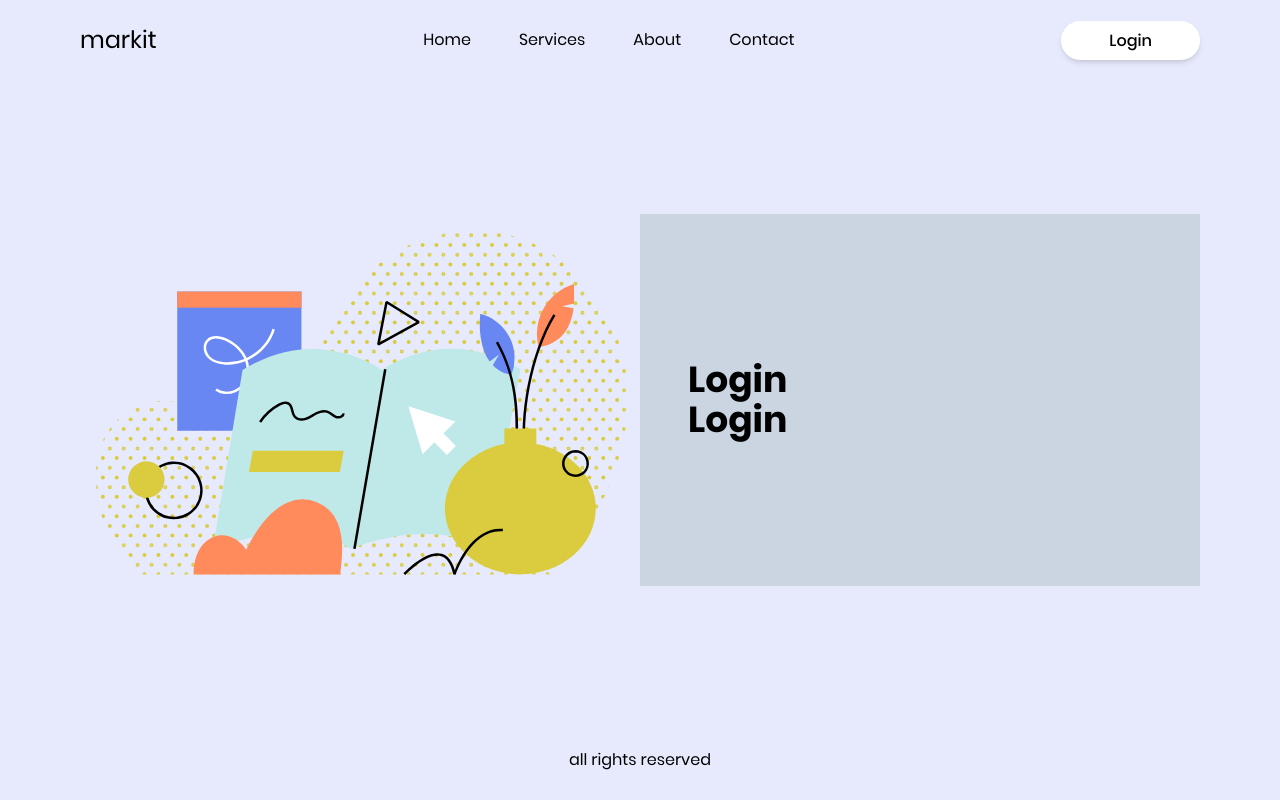
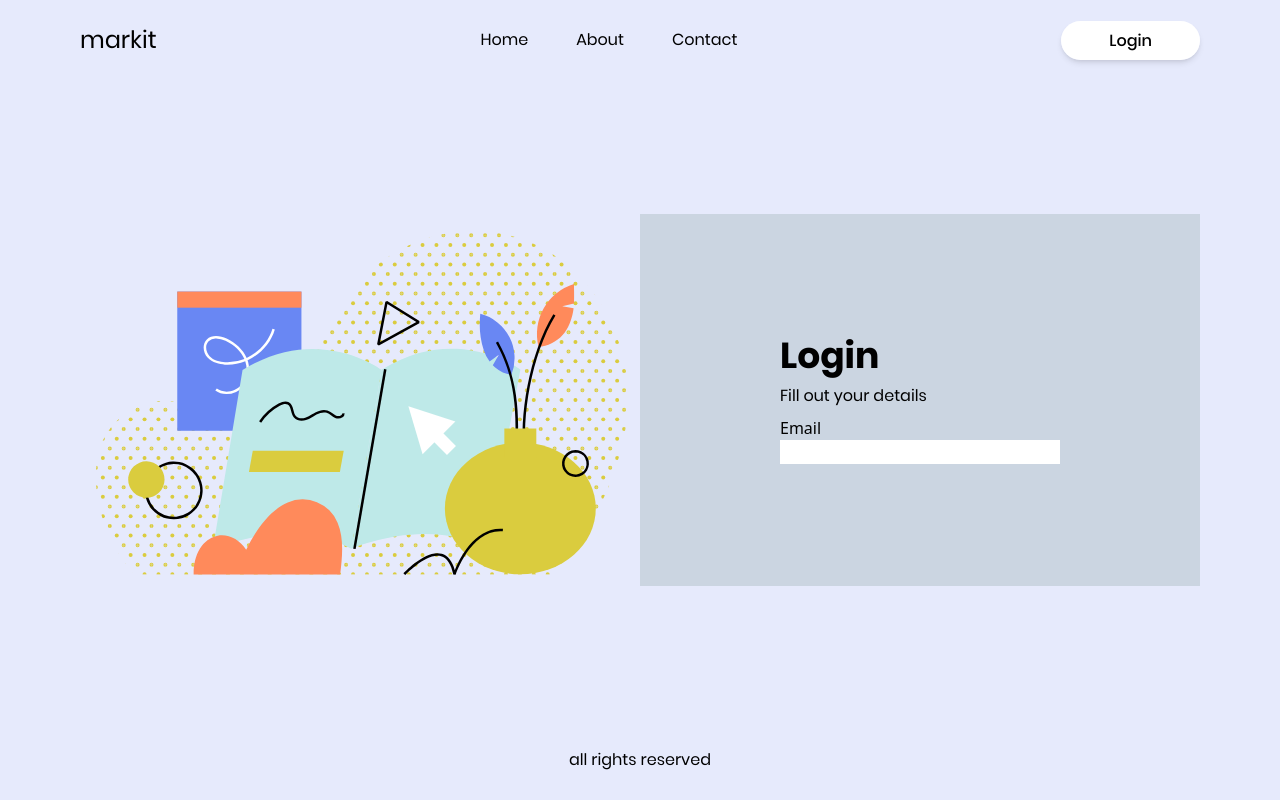
Before and after one commit to fahadbhatti2001/app, a React (Vite) app: page /login in a window 1280 px wide. Built offline with nearby package versions, Linux system fonts and the light colour scheme.

Commit message:
HeaderLinks

```diff
--- a/src/Components/Header.jsx
+++ b/src/Components/Header.jsx
@@ -1,7 +1,23 @@
 import React from "react";
 import { Link } from "react-router-dom";
+import { HeaderLinks } from "./HeaderLinks";
 
 export const Header = () => {
+
+    const linksData = [
+        {
+            name: "Home", urlLinksd: "/"
+        },
+        {
+            name: "About", urlLinksd: "/about"
+        },
+        {
+            name: "Contact", urlLinksd: "/contact"
+        },
+    ]
+
+
+
     return (
         <div className="flex justify-between items-center h-[10vh] px-20">
             <div className="">
@@ -9,18 +25,11 @@ export const Header = () => {
             </div>
             <div>
                 <ul className="flex gap-12">
-                    <li className="font-PoppinsRegular text-base transition-all hover:text-primary-3">
-                        <Link to="/">Home</Link>
-                    </li>
-                    <li className="font-PoppinsRegular text-base transition-all hover:text-primary-3">
-                        <Link to="/">Services</Link>
-                    </li>
-                    <li className="font-PoppinsRegular text-base transition-all hover:text-primary-3">
-                        <Link to="/">About</Link>
-                    </li>
-                    <li className="font-PoppinsRegular text-base transition-all hover:text-primary-3">
-                        <Link to="/">Contact</Link>
-                    </li>
+                    {
+                        linksData.map((a, index) =>
+                            <HeaderLinks name={linksData[index].name} url={linksData[index].urlLinksd}/>
+                        )
+                    }
                 </ul>
             </div>
             <div className="">
--- /dev/null
+++ b/src/Components/HeaderLinks.jsx
@@ -0,0 +1,7 @@
+export const HeaderLinks = (props) => {
+    return(
+        <li className="font-PoppinsRegular text-base transition-all hover:text-primary-3">
+            <a href={props.url}>{props.name}</a>
+        </li>
+    )
+}
--- a/src/Components/Login.jsx
+++ b/src/Components/Login.jsx
@@ -7,13 +7,20 @@ export const Login = () => {
             <div className="col-span-1">
                 <img src={login}/>
             </div>
-            <div className="col-span-1 bg-slate-300 px-12 flex flex-col justify-center">
-                <h1 className="font-PoppinsBold text-4xl text-black">
-                    Login
-                </h1>
-                <h1 className="font-PoppinsBold text-4xl text-black">
-                    Login
-                </h1>
+            <div className="col-span-1 bg-slate-300 flex flex-col justify-center items-center
+            ">
+                <div className="w-1/2">
+                    <h1 className="font-PoppinsBold text-4xl text-black pb-2">
+                        Login
+                    </h1>
+                    <p className="font-PoppinsRegular text-base text-black pb-2">
+                        Fill out your details
+                    </p>
+                    <form action="" className="flex flex-col">
+                        <label htmlFor="email">Email</label>
+                        <input type="email" id="email"/>
+                    </form>
+                </div>
             </div>
         </div>
     );
```
